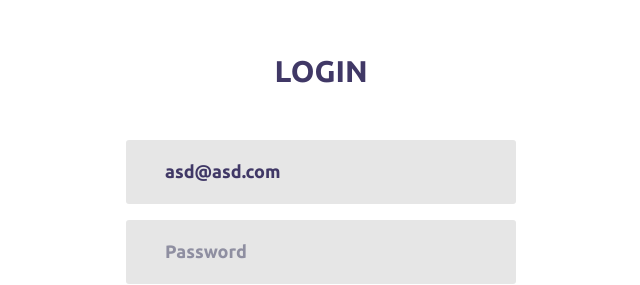
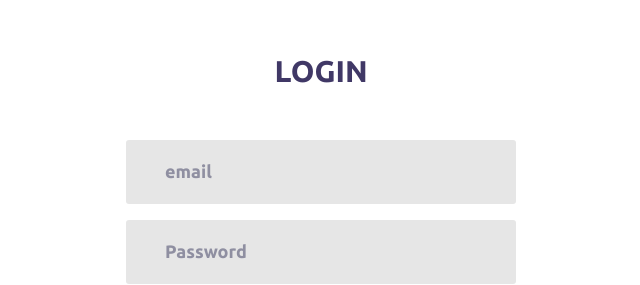
Before and after one commit to jodavaga/loginApp_2020, an Angular app: page /login in a window 1280 px wide. Shown: the part 137-422 px from the top of the page, without its empty margins (319-959 px from the left). Built offline with nearby package versions, Linux system fonts and the light colour scheme.

Commit message:
LogFORM - Login implemented and token obtain from service subscription

```diff
--- a/src/app/pages/login/login.component.html
+++ b/src/app/pages/login/login.component.html
@@ -8,13 +8,13 @@
                     Login
                 </span>
 
-                <span *ngIf="requiredValidation('username') || loginForm.get('username').errors?.email" class="text-danger">El correo es obligatorio</span>
+                <span *ngIf="requiredValidation('email') || loginForm.get('email').errors?.email" class="text-danger">El correo es obligatorio</span>
                 <div class="wrap-input100 m-b-16">
                     <input class="input100"
                            type="text"
-                           name="username"
-                           formControlName="username"
-                           placeholder="Username">
+                           name="email"
+                           formControlName="email"
+                           placeholder="email">
 
                     <span class="focus-input100"></span>
                 </div>
--- a/src/app/pages/login/login.component.ts
+++ b/src/app/pages/login/login.component.ts
@@ -1,5 +1,8 @@
 import { Component, OnInit } from '@angular/core';
 import { FormBuilder, Validators } from '@angular/forms';
+import { HttpClient } from '@angular/common/http';
+
+import { AuthService } from '../../services/auth.service';
 
 @Component({
   selector: 'app-login',
@@ -10,12 +13,15 @@ export class LoginComponent implements OnInit {
 
   loginForm;
 
-  constructor(private formBuilder: FormBuilder) { }
+  constructor(private formBuilder: FormBuilder,
+              private http: HttpClient,
+              private authService: AuthService
+    ) { }
 
   ngOnInit() {
 
     this.loginForm = this.formBuilder.group({
-      username: ['asd@asd.com', [Validators.required, Validators.email]],
+      email: ['', [Validators.required, Validators.email]],
       password: ['', [Validators.required, Validators.minLength(6)]]
     });
 
@@ -26,9 +32,13 @@ export class LoginComponent implements OnInit {
     if (!this.loginForm.valid) {
       return;
     }
-    console.log(this.loginForm);
-    console.warn('form sent');
     console.log(this.loginForm.value);
+
+    this.authService.loginUser( this.loginForm.value ).subscribe( resp => {
+      console.log(resp);
+    }, (error) => {
+      console.log(error.error.error.message);
+    });
 
   }
 
```
